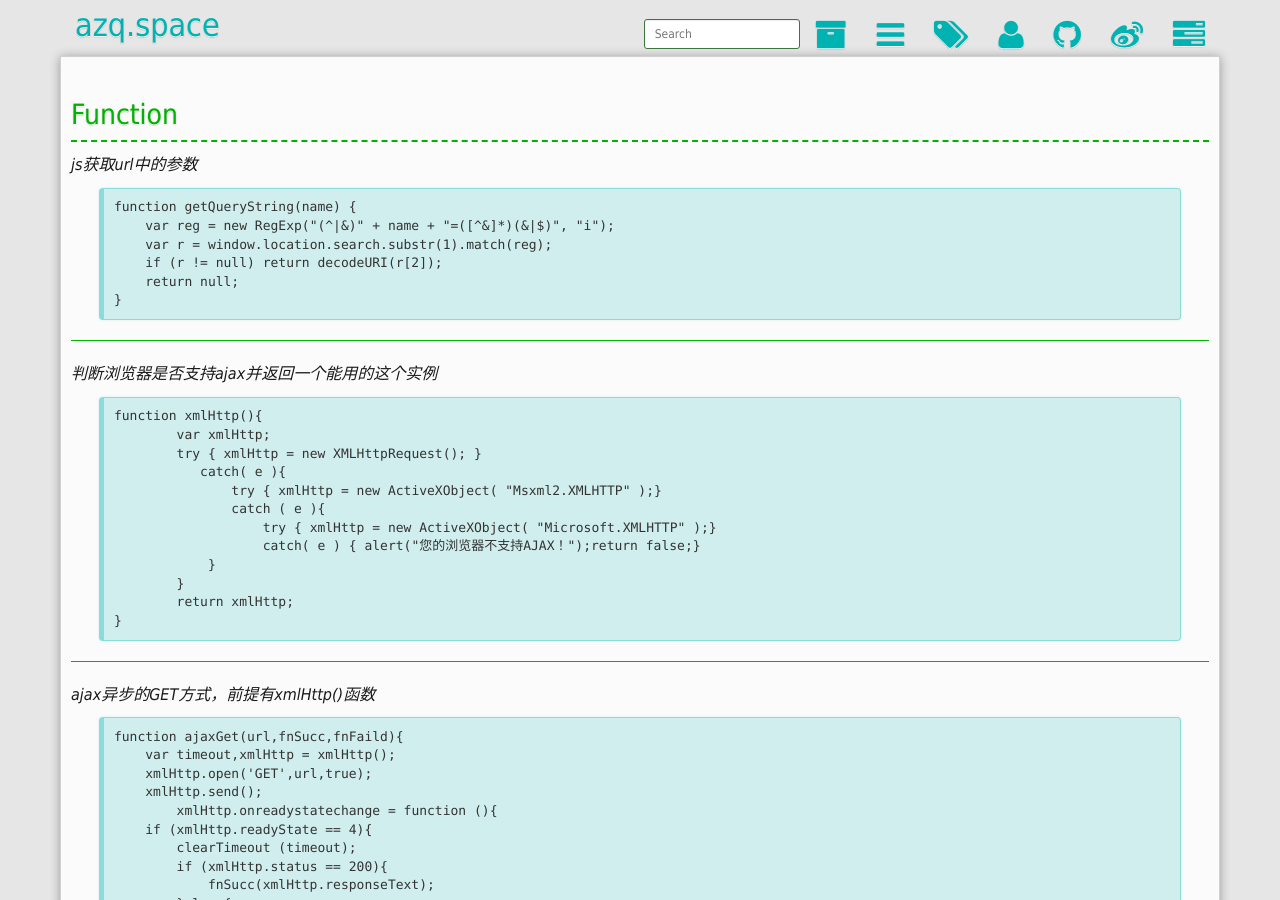
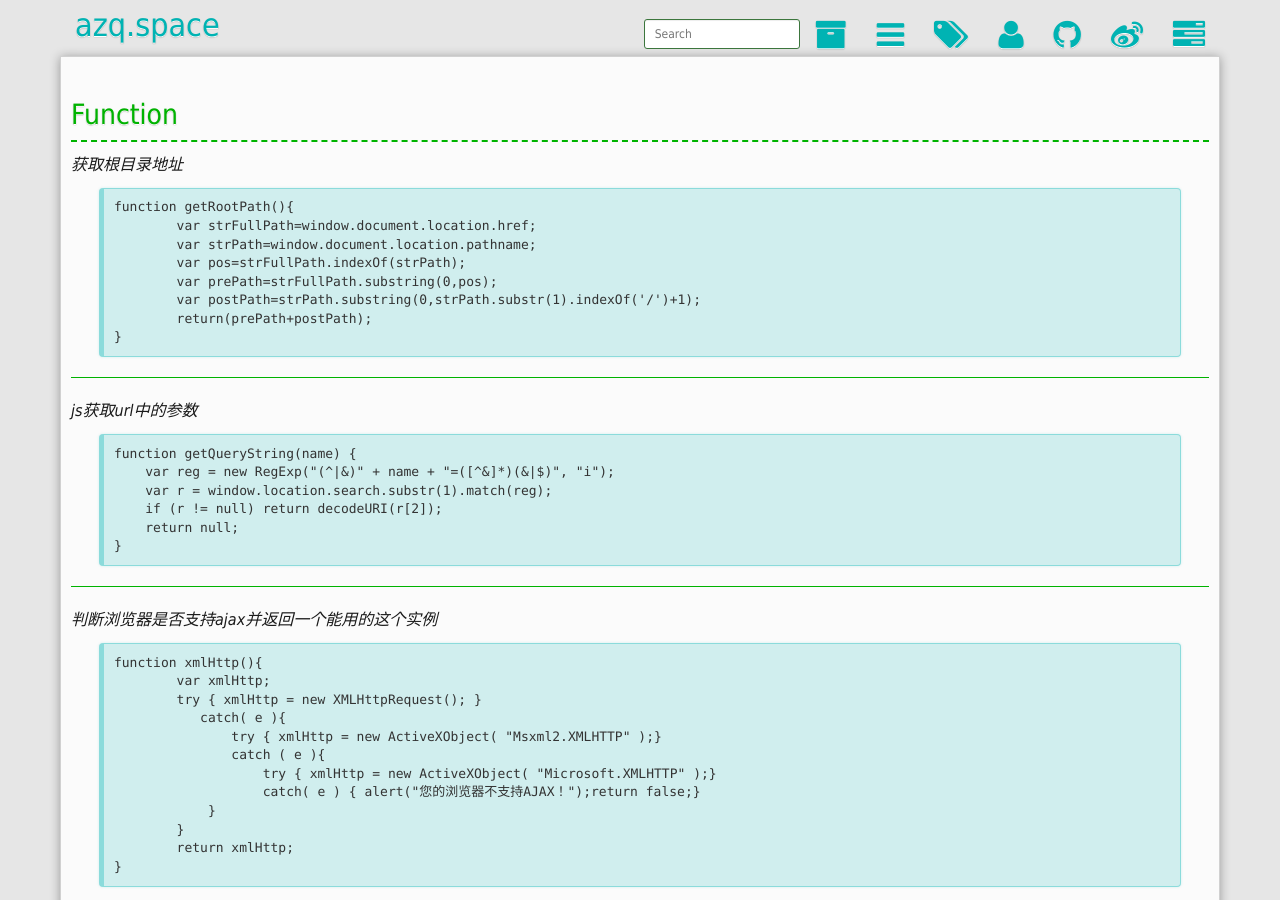
Before and after one commit to POST-AND-GET/POST-AND-GET.github.io, a Jekyll site: the page built from function.md, in a window 1280 px wide and 900 px high. Built offline with Jekyll 4.4.1, drawn with Linux system fonts in a browser that asks for light colours; Markdown is read by kramdown in place of the engine named in the settings; comment, search, counter and statistics services are not loaded.

Commit message:
function

```diff
--- a/function.md
+++ b/function.md
@@ -4,6 +4,18 @@ title: "Function"
 description: "安志清的函数库"
 ---
 
+*获取根目录地址*
+
+	function getRootPath(){
+		var strFullPath=window.document.location.href;
+		var strPath=window.document.location.pathname;
+		var pos=strFullPath.indexOf(strPath);
+		var prePath=strFullPath.substring(0,pos);
+		var postPath=strPath.substring(0,strPath.substr(1).indexOf('/')+1);
+		return(prePath+postPath);
+	}
+
+- - -
 *js获取url中的参数*
 
 	function getQueryString(name) {
```
